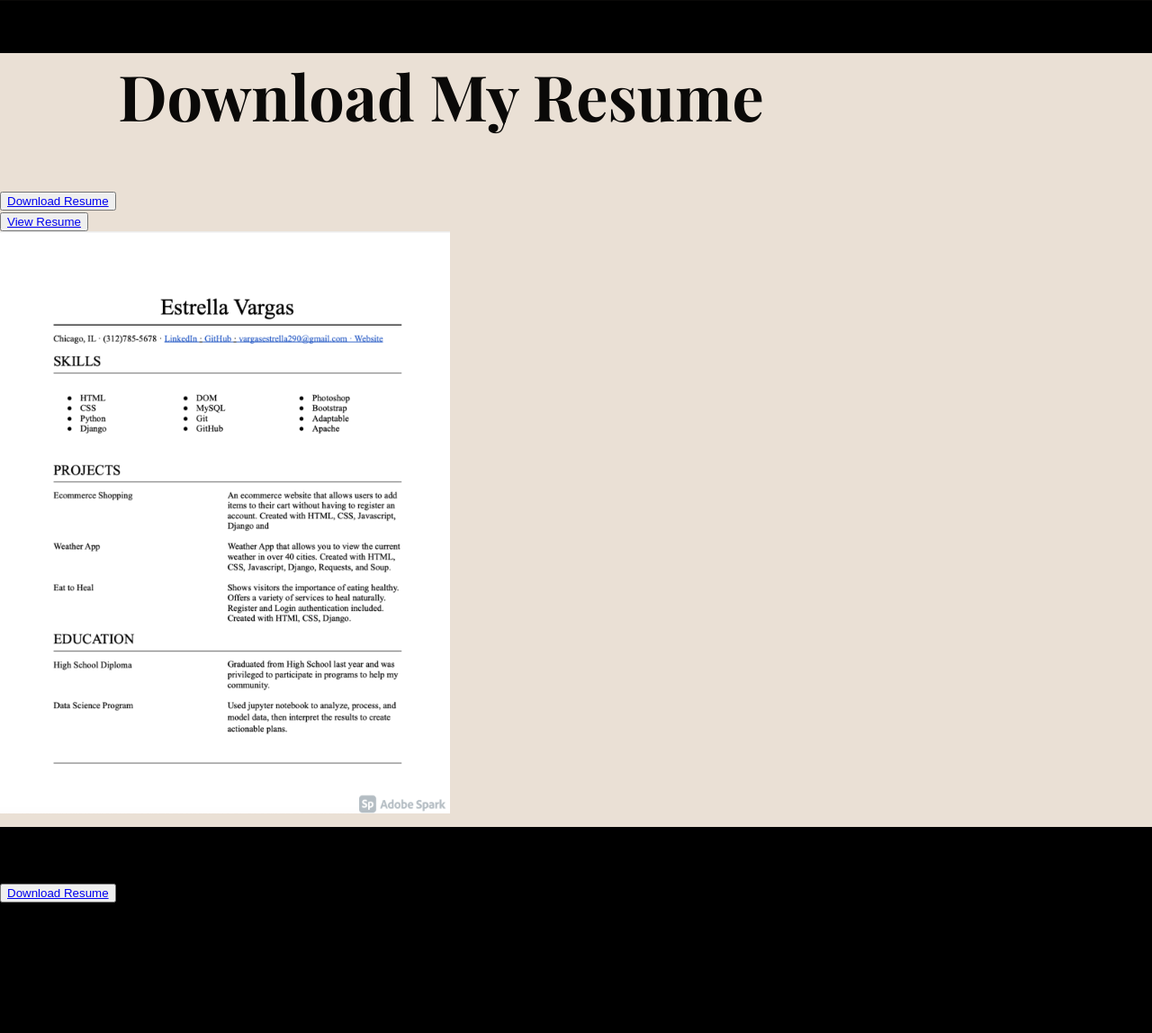
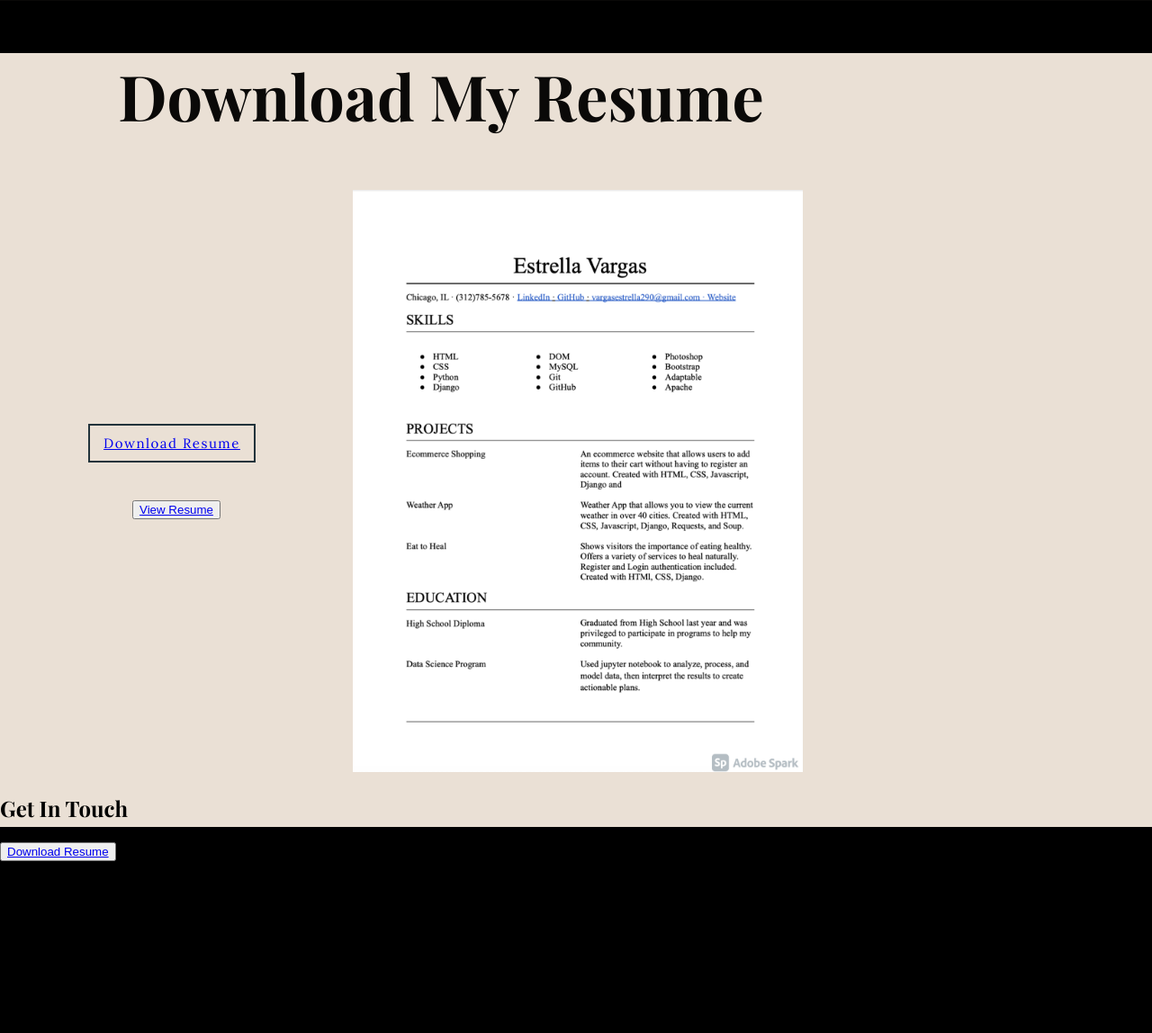
Before and after one commit to evargas1/Port, a Django app: page / in a window 1280 px wide. Shown: the part 2596-3744 px from the top of the page at 90% size. Run offline with Django 3.2, Linux system fonts and the light colour scheme; some libraries are stand-ins or nearby versions.

Commit message:
adding image

```diff
--- a/projects/templates/projects/index.html
+++ b/projects/templates/projects/index.html
@@ -17,6 +17,59 @@
 
 
 </head>
+
+<style>
+    .resume{
+        align-items: center;
+        text-align: center;
+    }
+    .resume-conatiner{
+        margin: auto;
+    }
+    .row-s{
+        display: flex;
+        flex-wrap: wrap;
+        min-width: 200px;
+    }
+    .col-2-r{
+        display: inline-block;
+        flex-basis: 40%;
+    }
+
+   .but-1-sec{
+       padding: 20px;
+   }
+   .but-2-sec{
+       padding: 20px;
+   }
+   .bottom{
+       margin-top: 15rem;
+   }
+
+   .main-butt button{
+    font-family: 'Lora', serif;
+    padding: 10px 15px;
+    border: solid 2px var(--darkblue);
+    margin-right: 10px;
+    color: var(--darkblue);
+    text-decoration: none;
+    cursor: pointer;
+    transition: .5s;
+    font-size: 15px;
+    background-color: var(--almond);
+    letter-spacing: 1.5px;
+    }
+    .main-butt button:hover{
+        background-color: #22333ba6;
+        color: var(--almond);
+        text-decoration: none;
+    }
+
+
+</style>
+
+
+
 <body style="background-color: black;">
     <div class="header active" id="header" >
         <h1>Hello</h1>
@@ -38,14 +91,6 @@
 
             </div>
     </div>
-
-
-
-
-
-
-
-
 
 
 
@@ -260,7 +305,7 @@
                 <div class="row-s">
                     <div class="col-2-r">
                         <div class="bottom">
-                            <div class="but-1-sec">
+                            <div class="but-1-sec main-butt">
                                 <button><a href="{% static './img/resume.png' %}" download="resume.png">Download Resume</a></button>
                             </div>
                             <div class="but-2-sec">
@@ -268,7 +313,7 @@
                             </div>
                         </div>
                     </div>
-                    <div class="col-2-r col-butt">
+                    <div class="col-2-r col-butt main-butt">
                         <img src="./img/resume.png" width="500px
                         " alt="">
                     </div>
```
